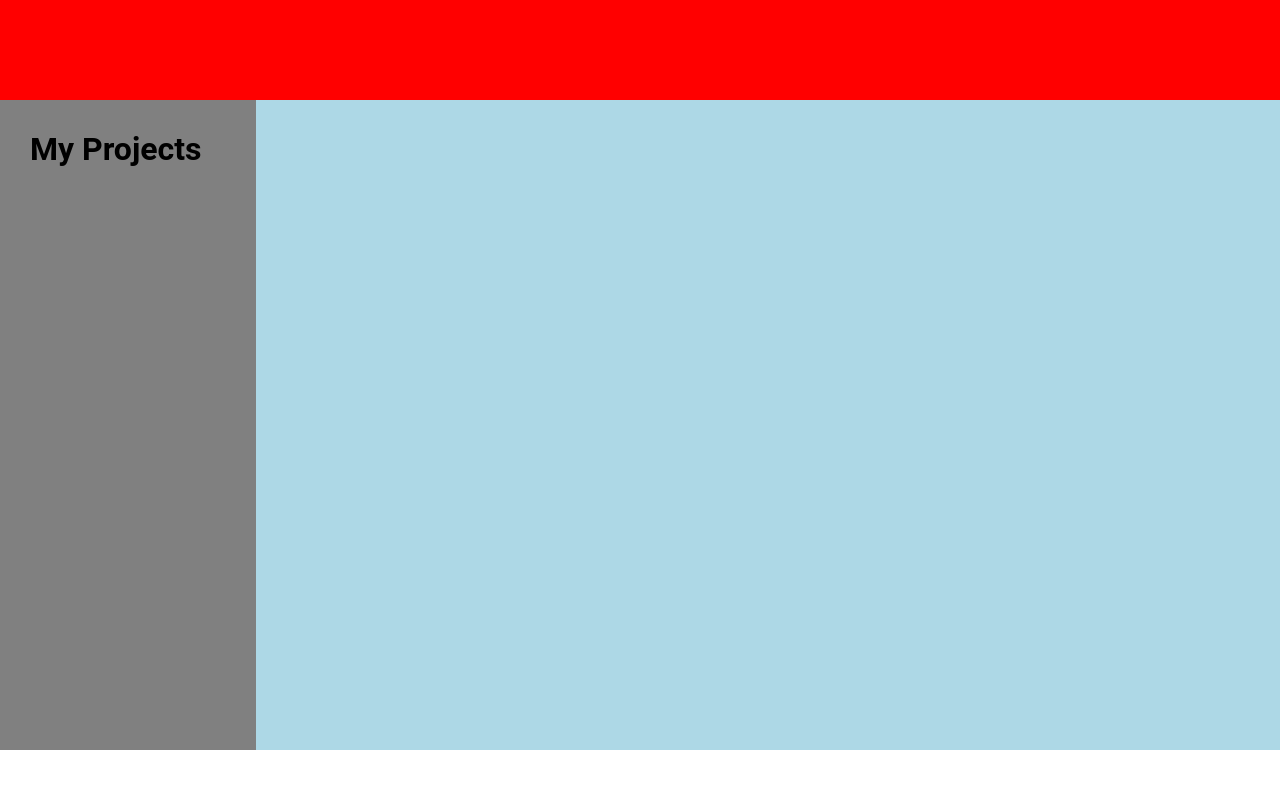
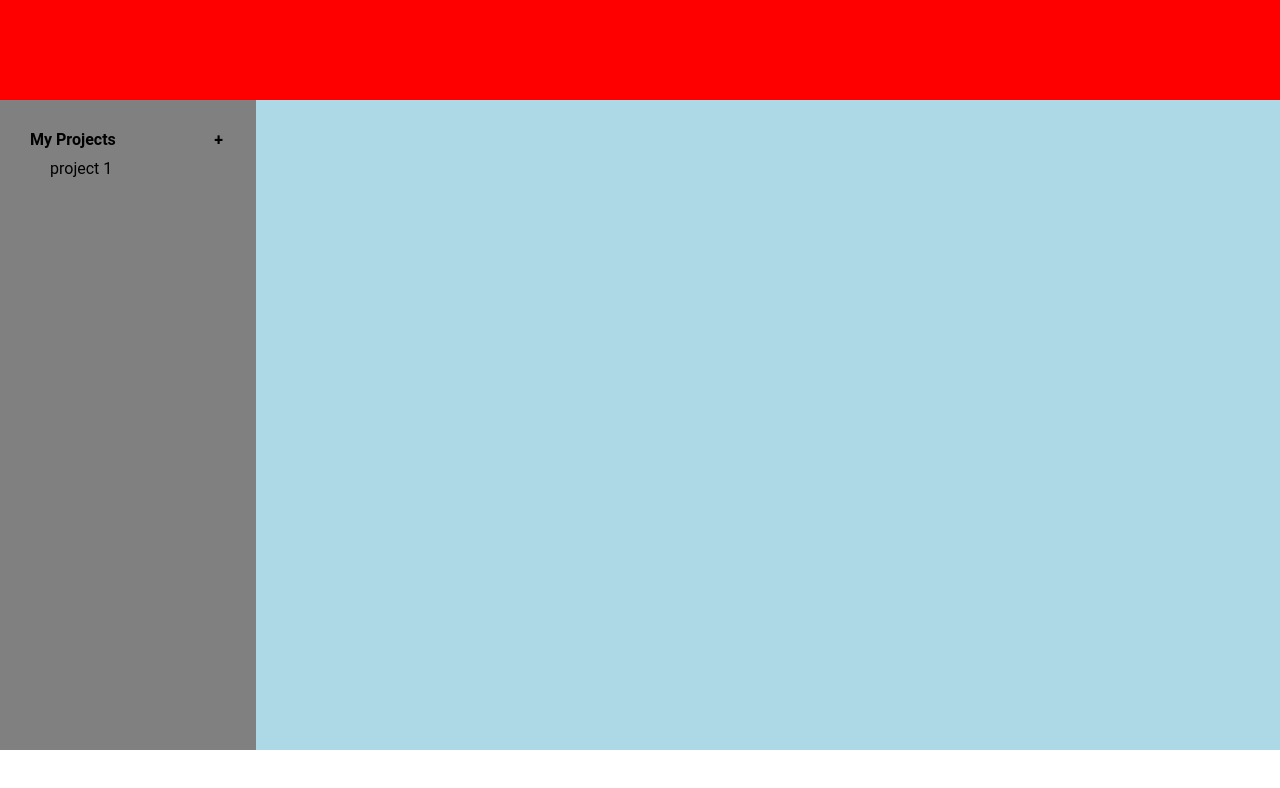
Before and after one commit to Junior4144/Todo-List-Project, a website built with webpack: page src/template.html in a window 1280 px wide. Built offline with nearby package versions, Linux system fonts and the light colour scheme.

Commit message:
Feat: add basic sidebar layout, project form to be added

```diff
--- a/src/index.js
+++ b/src/index.js
@@ -4,3 +4,4 @@
 
 
 sidebar();
+header();
--- a/src/page-load.js
+++ b/src/page-load.js
@@ -4,18 +4,71 @@
 export function sidebar(){
     const sidebar = document.querySelector('.sidebar');
 
-    const sidebar_project_title = document.createElement('div');
-    sidebar_project_title.classList.add('sidebar-project-list');
-    sidebar_project_title.textContent = "My Projects";
+    const sidebar_header_container = document.createElement('div');
+    sidebar_header_container.classList.add('sidebar-header-container');
 
 
-    sidebar.appendChild(sidebar_project_title);
+    const title = document.createElement('div');
+    title.classList.add("sidebar-title");
+    title.textContent = "My Projects";
+
+    sidebar_header_container.appendChild(title);
+
+    const header_add = document.createElement('div');
+    header_add.classList.add("sidebar_add");
+    header_add.textContent = "+";
+
+    header_add.addEventListener('click', () =>{
+        // activate from
+        add_project_form();
+    })
+
+    sidebar_header_container.appendChild(header_add);
+
+    const sidebar_list_container= document.createElement('div');
+    sidebar_list_container.classList.add('list_container');
+
+    const list_item = document.createElement('div');
+    list_item.classList.add("list-item");
+    list_item.textContent = "project 1";
+
+    list_item.addEventListener('click', () =>{
+
+    });
+
+
+    sidebar_list_container.appendChild(list_item);
+
+    sidebar.appendChild(sidebar_header_container);
+    sidebar.appendChild(sidebar_list_container);
 }
 
 export function header(){
+    const header = document.querySelector('.header');
 
 }
 
 export function content_container(){
 
 }
+
+function add_project_form(){
+    //bleed background
+    //absolute
+    const body = document.body;
+
+    const project_form = document.createElement('form');
+
+    const project_title_label = document.createElement('label');
+    project_title_label.textContent = "Project Name:"
+    project_title_label.htmlFor = 'project-title';
+
+    const project_title_input = document.createElement('input')
+    project_title_input.id = "project-title";
+
+
+
+    project_form.appendChild(project_title_label);
+    project_form.appendChild(project_title_input);
+    body.appendChild(project_form);
+}
--- a/src/styles.css
+++ b/src/styles.css
@@ -68,17 +68,58 @@
     grid-area: header;
     background-color: red;
 }
+
+/* SIDEBAR */
 .sidebar{
     grid-area: sidebar;
     background-color: grey;
 
     padding:30px;
+    display:flex;
+    flex-direction: column;
+    gap:10px;
 
 }
-.sidebar-project-list{
-    font-size: 2rem;
+.sidebar-header-container{
+    font-size: 1rem;
     font-weight: bold;
+
+    display:flex;
+    justify-content: space-between;
+    align-items: center;
+
 }
+.sidebar-header-container:hover{
+   background-color: darkgrey;
+}
+
+.sidebar_add{
+    width:15px;
+
+
+    border:none;
+
+    display:flex;
+    justify-content: center;
+    align-items: center;
+}
+.sidebar_add:hover{
+
+    background-color: darkgrey;
+}
+
+
+.list_container{
+    height:auto;
+    display:flex;
+
+}
+.list-item{
+    padding-left: 20px;
+}
+
+
+/* CONTENT */
 .content-container{
     grid-area: content-container;
     background-color: lightblue;
```
